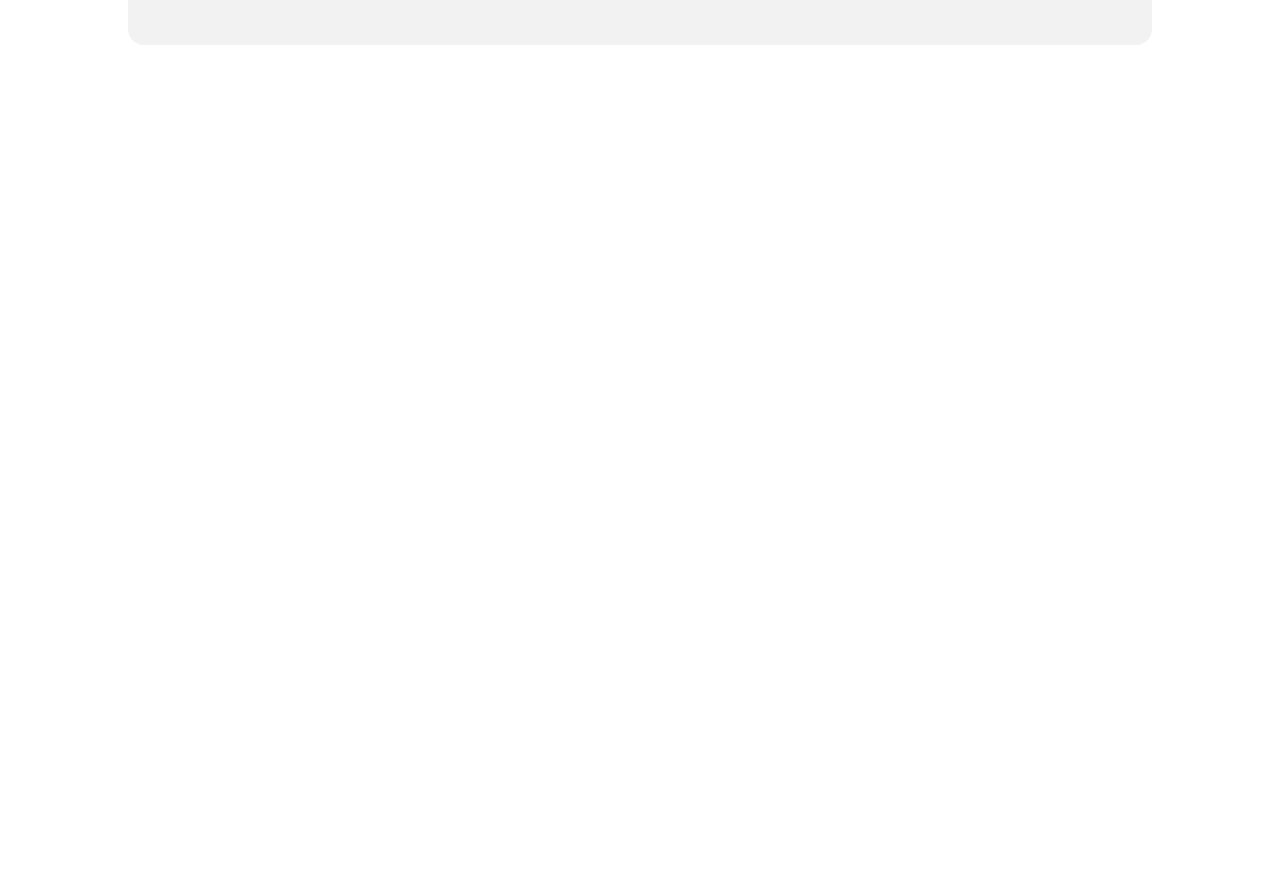
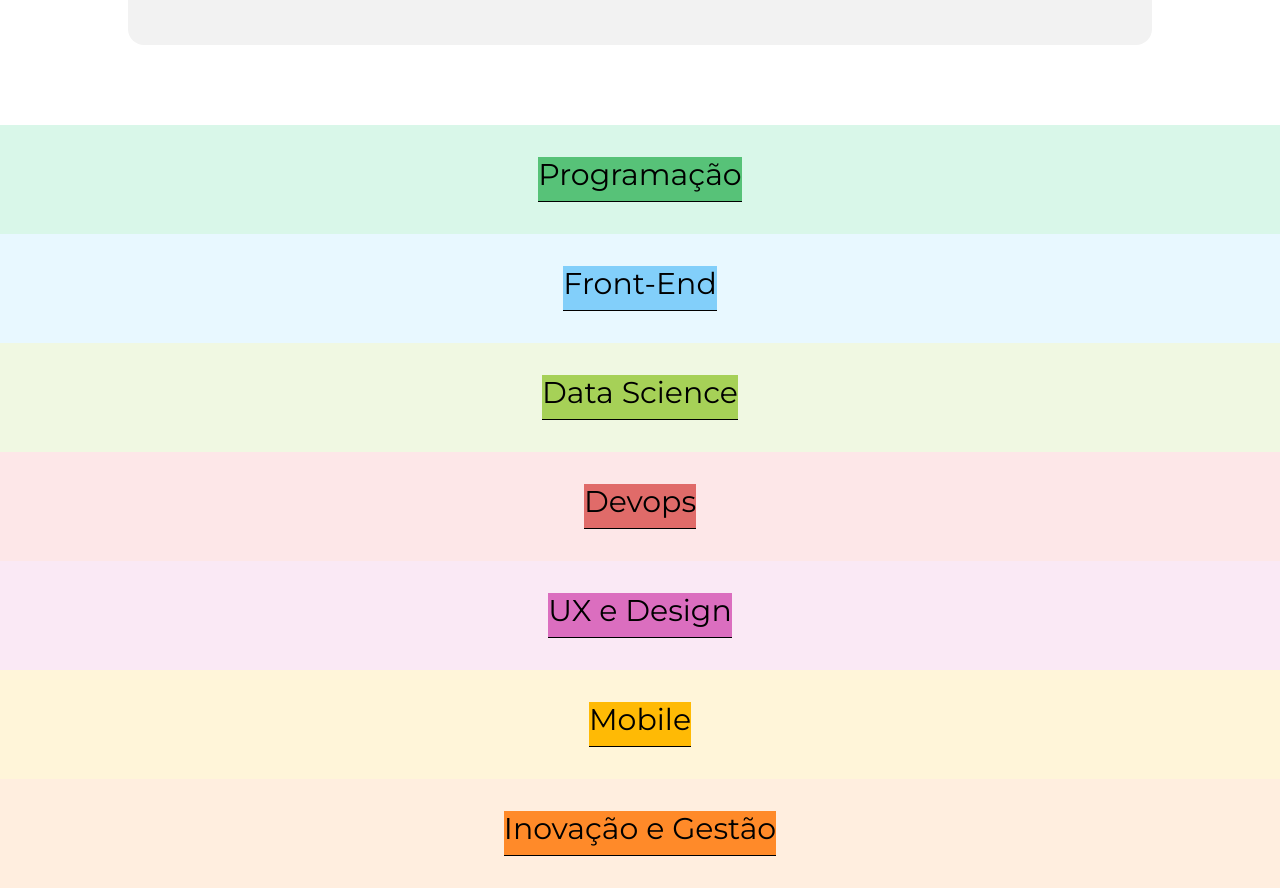
Before and after one commit to fladeia/alura-organo, a React (Vite) app: page / in a window 1280 px wide. Shown: the part 1320-2208 px from the top of the page. Before the commit the page ends 1445 px from the top, so only its background shows below. Built offline with nearby package versions, Linux system fonts and the light colour scheme.

Commit message:
added squads component

```diff
--- a/src/App.tsx
+++ b/src/App.tsx
@@ -1,22 +1,73 @@
 import { useState } from 'react'
 import Banner from './components/Banner'
 import Form from './components/Form'
+import { Squad } from './components/Squad';
 
 interface StaffsValue {
-  staffs: string[];
+  name: string;
+  role: string;
+  image: string;
+  squad: string;
 }
 
 function App() {
+  const squads = [
+    {
+      name: 'Programação',
+      secondaryColor: 'bg-secondary-programming',
+      tertiaryColor: 'bg-tertiary-programming'
+    },
+    {
+      name: 'Front-End',
+      secondaryColor: 'bg-secondary-frontend',
+      tertiaryColor: 'bg-tertiary-frontend'
+    },
+    {
+      name: 'Data Science',
+      secondaryColor: 'bg-secondary-dataSciences',
+      tertiaryColor: 'bg-tertiary-dataSciences'
+    },
+    {
+      name: 'Devops',
+      secondaryColor: 'bg-secondary-devops',
+      tertiaryColor: 'bg-tertiary-devops'
+    },
+    {
+      name: 'UX e Design',
+      secondaryColor: 'bg-secondary-uxDesign',
+      tertiaryColor: 'bg-tertiary-uxDesign'
+    },
+    {
+      name: 'Mobile',
+      secondaryColor: 'bg-secondary-mobile',
+      tertiaryColor: 'bg-tertiary-mobile'
+    },
+    {
+      name: 'Inovação e Gestão',
+      secondaryColor: 'bg-secondary-inovation',
+      tertiaryColor: 'bg-tertiary-inovation'
+    },
+  ]
+
   const [staffs, setStaffs] = useState<StaffsValue[]>([])
 
-  function addNewStaff(staff: {}) {
-    setStaffs(...staffs, staff)
+  function addNewStaff(staff: StaffsValue) {
+    setStaffs([...staffs, staff])
+    return staffs
   }
+
+  console.log(staffs)
 
   return (
     <>
       <Banner />
-      <Form addStaff={staff => addNewStaff(staff)} />
+      <Form addStaff={staff => addNewStaff(staff)} squads={squads} />
+      {
+        squads.map((item) => {
+          return <Squad name={item.name} secondaryColor={item.secondaryColor} tertiaryColor={item.tertiaryColor} />
+        })
+      }
+
     </>
   )
 }
--- a/src/components/Form/Dropdown/index.tsx
+++ b/src/components/Form/Dropdown/index.tsx
@@ -1,6 +1,10 @@
 interface DropdownProps {
   label: string;
-  squads: string[];
+  squads: {
+    name: string;
+    secondaryColor: string;
+    tertiaryColor: string;
+  }[];
   value: string;
   onChange: (value: string) => void;
 }
@@ -14,7 +18,7 @@
         className="w-full text-2xl p-6 shadow-lg"
       >
         {props.squads.map((item) => {
-          return <option key={item} >{item}</option>
+          return <option key={item.name} >{item.name}</option>
         })}
       </select>
     </div>
--- a/src/components/Form/index.tsx
+++ b/src/components/Form/index.tsx
@@ -3,20 +3,23 @@
 import Button from "./Button";
 import { useState } from "react";
 
+interface StaffsValue {
+  name: string;
+  role: string;
+  image: string;
+  squad: string;
+}
 interface FormProps {
-  addStaff: (staff: {}) => void;
+  addStaff: (staff: StaffsValue) => void;
+  squads: {
+    name: string;
+    secondaryColor: string;
+    tertiaryColor: string;
+  }[];
 }
 
 export default function Form(props: FormProps) {
-  const squads = [
-    'Programação',
-    'Front-End',
-    'Data Science',
-    'Devops',
-    'UX e Design',
-    'Mobile',
-    'Inovação e Gestão'
-  ]
+  //relação dos nomes dos times
 
   const [name, SetName] = useState('')
   const [role, SetRole] = useState('')
@@ -61,7 +64,7 @@
           label="Times"
           value={squad}
           onChange={value => SetSquad(value)}
-          squads={squads}
+          squads={props.squads}
         />
         <Button>
           Criar card
--- /dev/null
+++ b/src/components/Squad/index.tsx
@@ -0,0 +1,13 @@
+interface SquadProps {
+  name: string;
+  secondaryColor: string;
+  tertiaryColor: string;
+}
+
+export function Squad(props: SquadProps) {
+  return (
+    <section className={`text-center p-8 ${props.tertiaryColor}`}>
+      <h3 className={`text-3xl border-b ${props.secondaryColor} inline-block pb-2`}>{props.name}</h3>
+    </section>
+  )
+}
```
